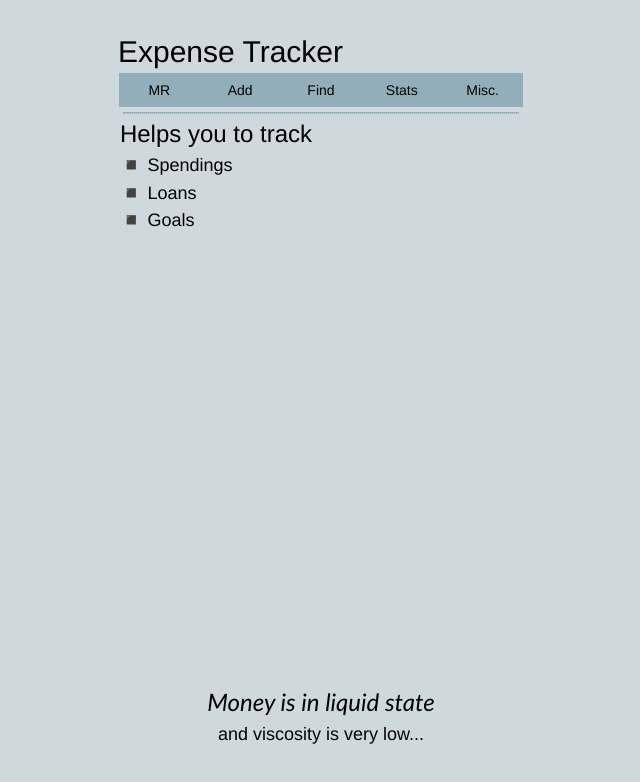
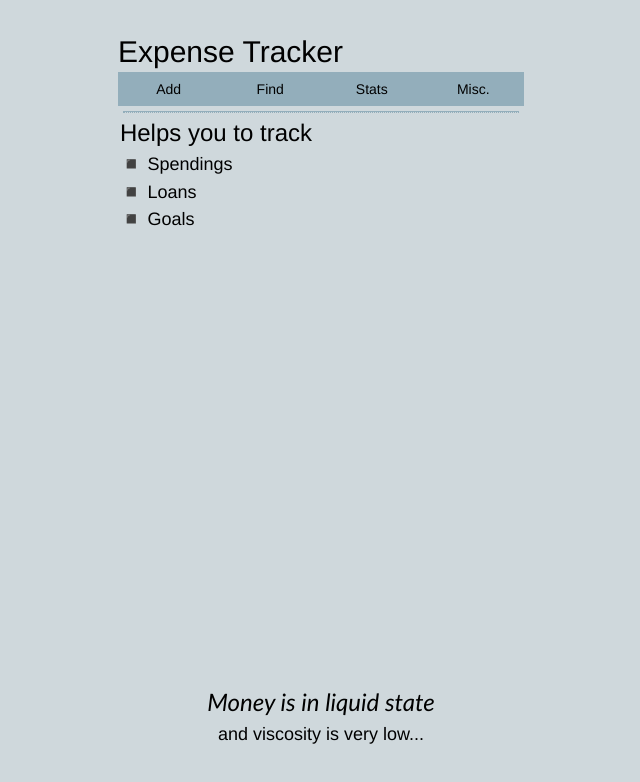
Before and after one commit to udayVK/notedown-ui, an Angular app: page / in a window 1280 px wide. Shown: the top 782 px of the page, without its empty margins (319-959 px from the left). Built offline with nearby package versions, Linux system fonts and the light colour scheme.

Commit message:
removed logo buton

```diff
--- a/src/app/nav/nav.component.css
+++ b/src/app/nav/nav.component.css
@@ -4,7 +4,7 @@
 .navitem{
     background-color: #93aebb;
     border-color: #90A4AE;
-    width: 20%;
+    width: 25%;
     height: 4.3vh;
     display: flex;
     justify-content: center;
@@ -15,5 +15,6 @@
 }
 .nav{
     display: flex;
-    justify-content: space-between;
+    justify-content: center;
+    margin: auto;
 }
--- a/src/app/nav/nav.component.html
+++ b/src/app/nav/nav.component.html
@@ -1,5 +1,4 @@
 <div class="nav">
-    <span class="navitem" routerLink="/">MR</span>
     <span class="navitem" routerLink="/add"  routerLinkActive="navitemactive">Add</span>
     <span class="navitem" routerLink="/find" routerLinkActive="navitemactive">Find</span>
     <span  routerLink="/stats" routerLinkActive="navitemactive" class="navitem">Stats</span>
```
